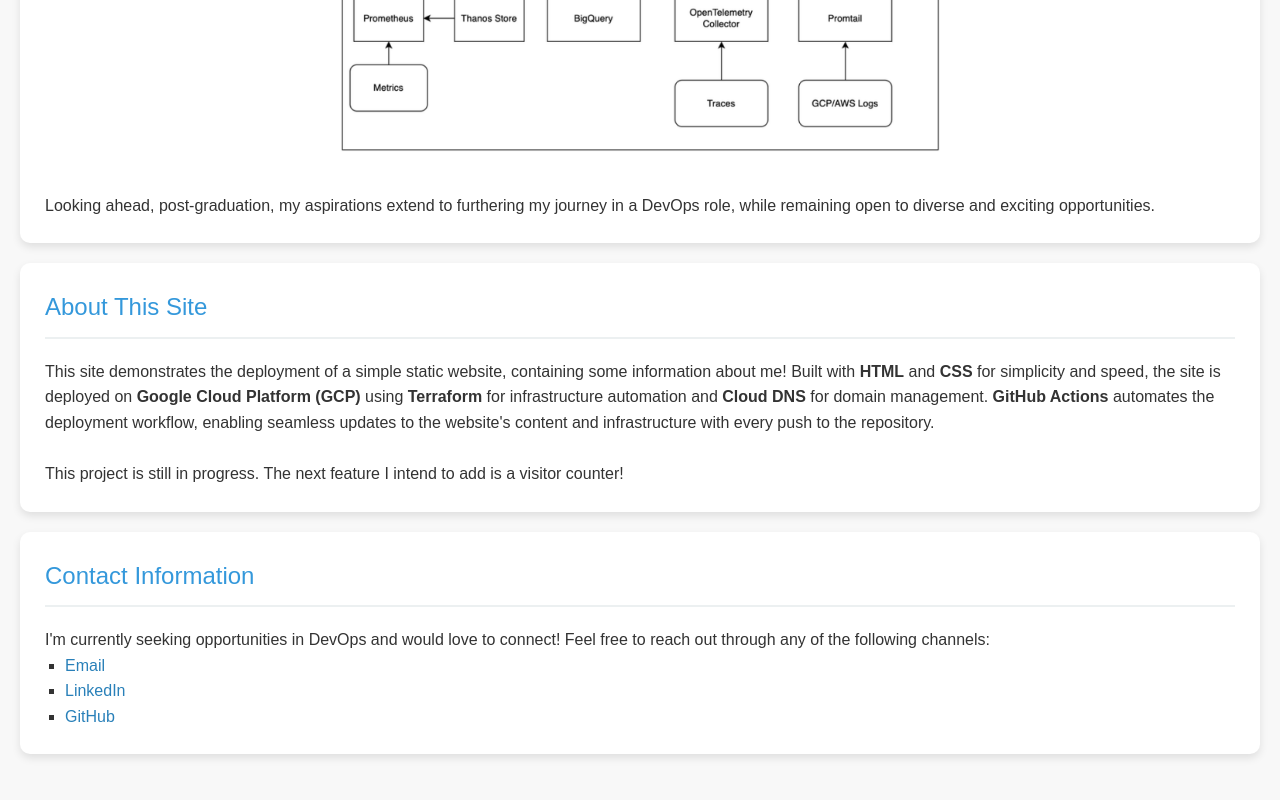
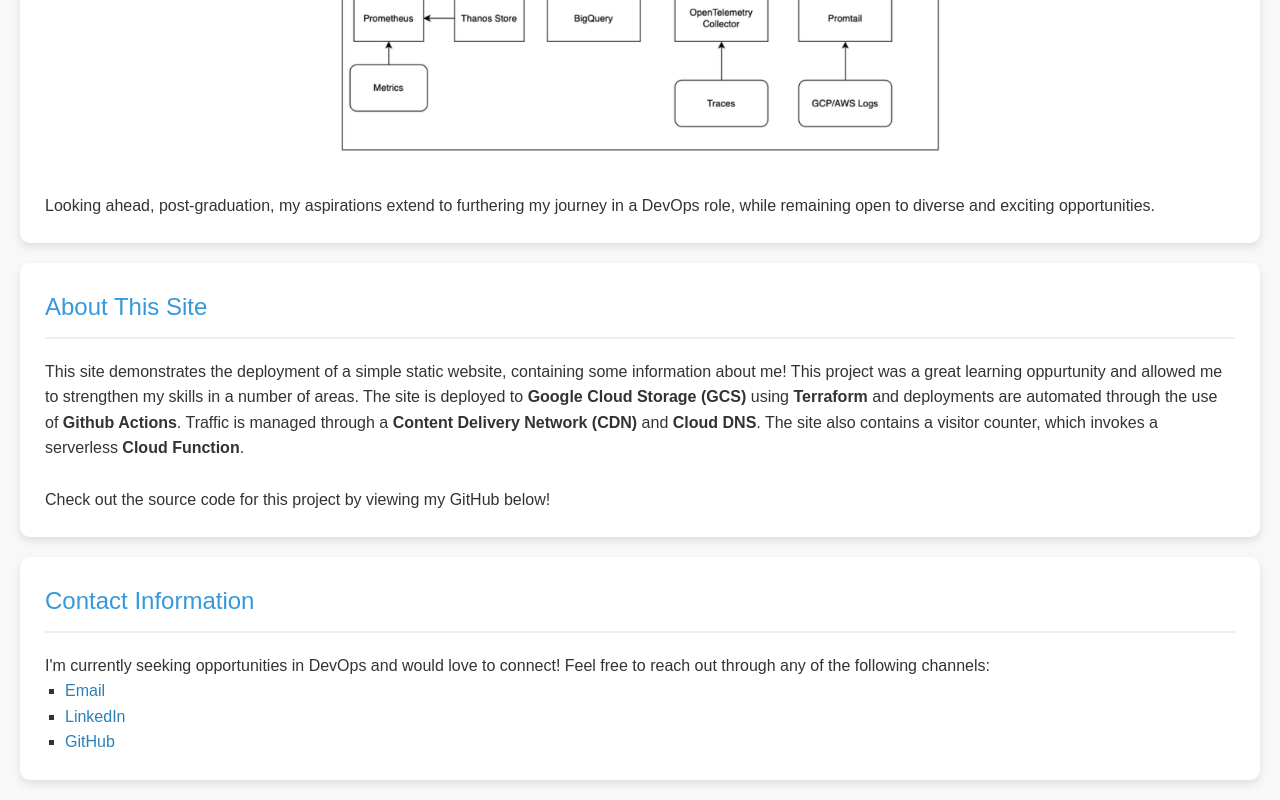
Before and after one commit to kade-eng/resume, a plain HTML site: page site/index.html in a window 1280 px wide. Shown: the part 2960-3760 px from the top of the page. Before the commit the page ends 3734 px from the top, so only its background shows below. Drawn offline with Linux system fonts and the light colour scheme; no server answers.

Commit message:
update about-site section

```diff
--- a/site/index.html
+++ b/site/index.html
@@ -141,12 +141,14 @@
                 <h2>About This Site</h2>
                 <p>
                     This site demonstrates the deployment of a simple static website, containing some information about me!
-                    Built with <strong>HTML</strong> and <strong>CSS</strong> for simplicity and speed, the site is deployed on <strong>Google Cloud Platform (GCP)</strong> using <strong>Terraform</strong> for infrastructure automation and <strong>Cloud DNS</strong> for domain management.
-                    <strong>GitHub Actions</strong> automates the deployment workflow, enabling seamless updates to the website's content and infrastructure with every push to the repository.
+                    This project was a great learning oppurtunity and allowed me to strengthen my skills in a number of areas.
+                    The site is deployed to <strong>Google Cloud Storage (GCS)</strong> using <strong>Terraform</strong> and deployments are automated through the use of <strong>Github Actions</strong>.
+                    Traffic is managed through a <strong>Content Delivery Network (CDN)</strong> and <strong>Cloud DNS</strong>.
+                    The site also contains a visitor counter, which invokes a serverless <strong>Cloud Function</strong>.
                 </p>
                 <br>
                 <p>
-                    This project is still in progress. The next feature I intend to add is a visitor counter!
+                    Check out the source code for this project by viewing my GitHub below!
                 </p>
             </div>
         </section>
```
